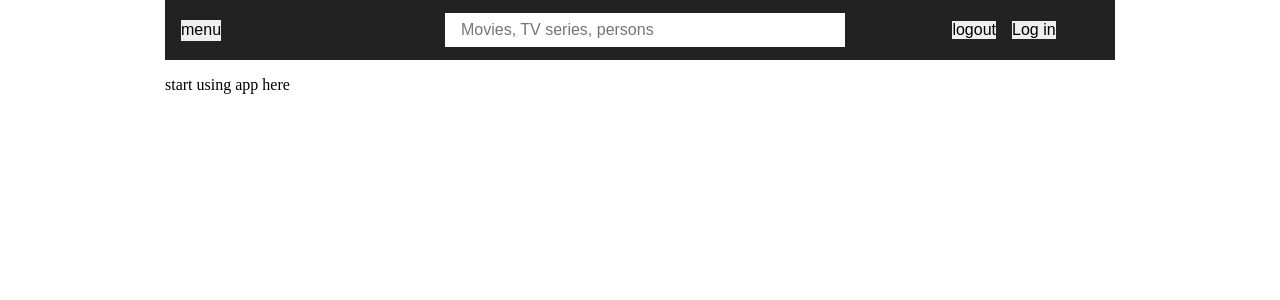
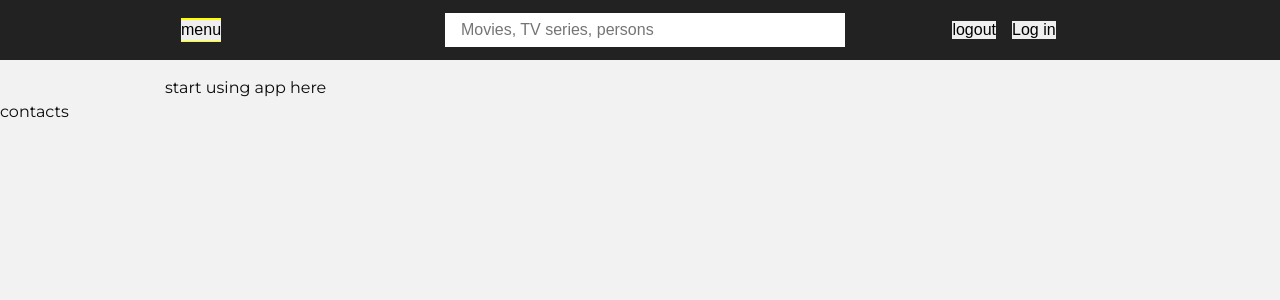
Before and after one commit to kirillmihalych/letterboxd-copy-sample, a Vue app: page / in a window 1280 px wide. Shown: the top 300 px of the page. Built offline with nearby package versions, Linux system fonts and the light colour scheme.

Commit message:
[REFACTOR] did create css style-guide

```diff
--- a/src/App.vue
+++ b/src/App.vue
@@ -5,51 +5,102 @@ import NavbarComponent from './components/navbar/NavbarComponent.vue'
 
 <template>
   <div class="app-wrapper">
+    <header>
+      <NavbarComponent />
+    </header>
     <main class="main-view">
-      <NavbarComponent />
       <div class="main-view-container">
         <RouterView />
       </div>
     </main>
+    <footer>contacts</footer>
   </div>
 </template>
 
 <style>
-*,
-*::before,
-*::after {
-  margin: 0;
-  padding: 0;
-  border: 0;
-  font-size: 100%;
-  box-sizing: border-box;
-  list-style-type: none;
-  text-decoration: none;
-}
+@import url('https://fonts.googleapis.com/css2?family=Montserrat:ital,wght@0,100..900;1,100..900&display=swap');
 
-div[disabled] {
-  pointer-events: none;
-  opacity: 0.7;
+:root {
+  /* colors */
+  --dark-black: #0d0a0b;
+  --black: #222;
+  --light-black: #3f3f40;
+  --dark-grey: #6f7073;
+  --light-grey: #a1a2a6;
+  --snow-white: #f2f2f2;
+  --test: #ff5733;
+  /* radius */
+  --radius: 0.25rem;
+  /* fonst */
+  --montserrat: 'Montserrat', sans-serif;
+  /* font scale */
+  --base-size: 1.2rem;
+  --scale: 1.25;
+  --xl: calc(var(--lg) * var(--scale));
+  --lg: calc(var(--h1) * var(--scale));
+  --h1: calc(var(--h2) * var(--scale));
+  --h2: calc(var(--h3) * var(--scale));
+  --h3: calc(var(--h4) * var(--scale));
+  --h4: calc(var(--h5) * var(--scale));
+  --h5: calc(var(--h6) * var(--scale));
+  --h6: var(--base-size);
 }
 
 html {
   overflow-y: scroll;
 }
 
-.main-view {
-  width: 950px;
-  margin: 0 auto;
-  display: flex;
-  flex-direction: column;
-  justify-content: center;
-  align-items: center;
+body {
+  font-family: var(--montserrat);
+  line-height: 1.5;
+  background-color: var(--snow-white);
+  color: var(--dark-black);
 }
 
-.app-wrapper {
-  display: flex;
-  align-items: center;
-  justify-content: center;
-  width: 800px;
-  margin: 0 auto;
+h1,
+h2,
+h3,
+.h1,
+.h2,
+.h3 {
+  font-weight: 400;
+}
+
+h1,
+.h1 {
+  font-size: var(--h1);
+  line-height: 1;
+  margin-bottom: var(--h2);
+}
+
+h2,
+.h2 {
+  font-size: var(--h2);
+  line-height: 1.1;
+  margin-bottom: var(--h3);
+}
+
+h3,
+.h3 {
+  font-size: var(--h3);
+  line-height: 1.2;
+  margin-bottom: var(--h4);
+}
+
+img {
+  max-width: 100%;
+  border-radius: var(--radius);
+}
+
+a {
+  color: var(--black);
+}
+
+a:hover {
+  color: var(--dark-grey);
+}
+
+header {
+  background-color: var(--black);
 }
 </style>
--- /dev/null
+++ b/src/assets/reset.css
@@ -0,0 +1,15 @@
+html {
+  box-sizing: border-box;
+}
+
+*,
+*::before,
+*::after {
+  margin: 0;
+  padding: 0;
+  border: 0;
+  font-size: 100%;
+  box-sizing: inherit;
+  list-style-type: none;
+  text-decoration: none;
+}
--- a/src/components/ImagePlaceholder.vue
+++ b/src/components/ImagePlaceholder.vue
@@ -1,5 +1,5 @@
 <template>
-  <div class="img-card" :style="imgParams">
+  <figure class="img-card" :style="imgParams">
     <img
       :src="src"
       :alt="title"
@@ -9,7 +9,7 @@
       :style="imgParams"
     />
     <SpinnerComp v-if="!ready" :cssParams="imgParams" />
-  </div>
+  </figure>
 </template>
 
 <script setup lang="ts">
--- a/src/components/filters/MovieNavbar.vue
+++ b/src/components/filters/MovieNavbar.vue
@@ -22,7 +22,7 @@ const location = useRoute()
 </script>
 
 <style scoped>
-.films-navbar {
+/* .films-navbar {
   box-sizing: border-box;
   display: flex;
   justify-content: start;
@@ -50,5 +50,5 @@ const location = useRoute()
 .active {
   border: #651fff 2px solid;
   background: lightgrey;
-}
+} */
 </style>
--- a/src/main.ts
+++ b/src/main.ts
@@ -1,5 +1,6 @@
 import { createApp } from 'vue'
 import { createPinia } from 'pinia'
+import './assets/reset.css'
 
 import App from './App.vue'
 import router from './router'
```
